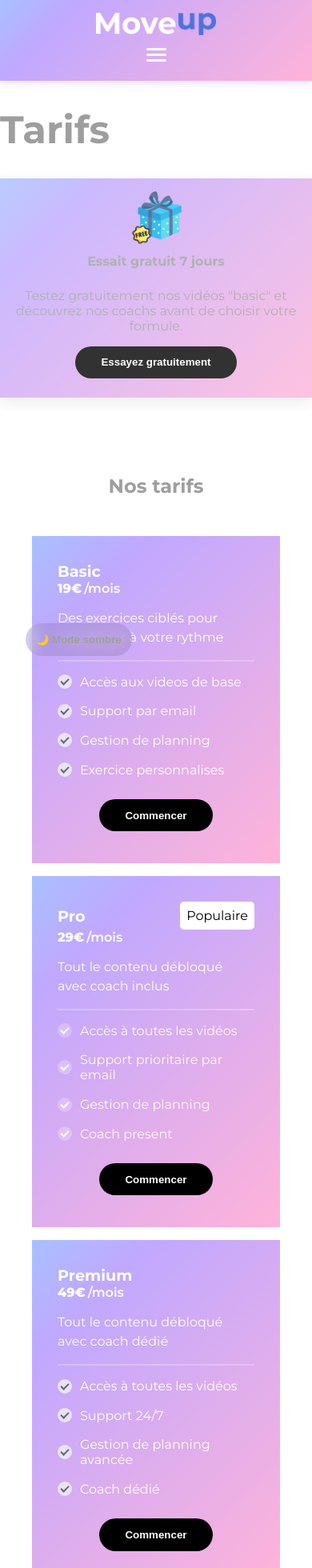
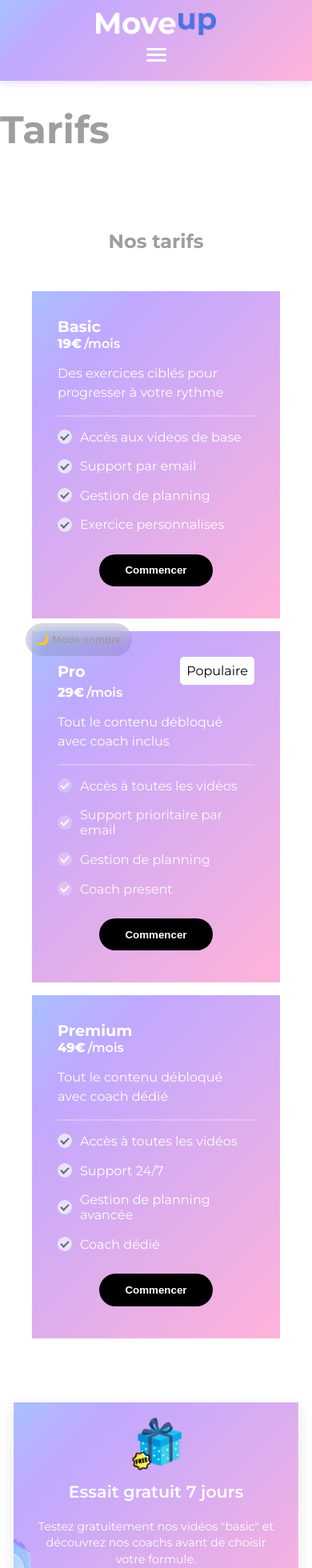
Before and after one commit to DevNexus59/MoveUp, a React (Vite) app in the folder client/: page /pages/Tarifs in a window 390 px wide. Shown: the top 1960 px of the page at 80% size. Built offline with nearby package versions, Linux system fonts and the light colour scheme.

Commit message:
update freetrial style

```diff
--- a/client/src/components/FreeTrial.css
+++ b/client/src/components/FreeTrial.css
@@ -4,25 +4,32 @@
   flex-direction: column;
   justify-content: center;
   align-items: center;
-  padding: 1em 0.5em;
-  margin: 2em auto;
+  padding: 1em 2em;
+  margin: 3em auto 2em auto;
   max-width: 400px;
+  background: url("../assets/images/background_freetrial.png"), var(--card);
+  background-repeat: no-repeat;
+  background-size: cover;
+  background-position: center;
+  box-shadow: 0 6px 18px rgba(0, 0, 0, 0.1);
   position: relative;
   z-index: 1;
-  background: var(--card);
-  opacity: 80%;
-  box-shadow: 0 6px 18px rgba(0, 0, 0, 0.1);
   overflow: hidden;
   text-align: center;
+  transition: transform 0.3s ease, box-shadow 0.3s ease;
+  background-blend-mode: overlay;
 }
 
 .free-trial-gift {
-  width: 4rem;
+  width: 5rem;
+  height: auto;
 }
 
 .free-trial-title {
-  font-size: var(--font-h);
+  font-size: 1.5rem;
+  color: var(--bg);
   margin: 0.6em 0 0 0;
+  font-weight: 600;
 }
 
 .free-trial-card {
@@ -35,7 +42,36 @@
 }
 
 .free-trial-comment {
-  color: var(--bg-font);
+  color: var(--bg);
+  font-size: 1rem;
   text-align: center;
-  margin: 1em 0 0 0;
+  margin: 1em;
+  max-width: 320px;
+  line-height: 1.4;
 }
+
+@media (max-width: 768px) {
+  .free-trial-section {
+    max-width: 83%;
+    padding: 1.2em 1em;
+    background-size: cover;
+  }
+
+  .free-trial-gift {
+    width: 4rem;
+  }
+
+  .free-trial-title {
+    font-size: 1.3rem;
+  }
+
+  .free-trial-comment {
+    font-size: 0.9rem;
+    margin: 0.8em;
+  }
+
+  .free-trial-card {
+    flex-direction: column;
+    gap: 0.6em;
+  }
+}
--- a/client/src/pages/Tarifs.tsx
+++ b/client/src/pages/Tarifs.tsx
@@ -6,8 +6,8 @@ function Tarifs() {
   return (
     <>
       <h1>Tarifs</h1>
+      <CardTarifs />
       <FreeTrial />
-      <CardTarifs />
       <FAQ />
     </>
   );
```
Also changed, not shown: client/src/assets/images/background_freetrial.png (added).
